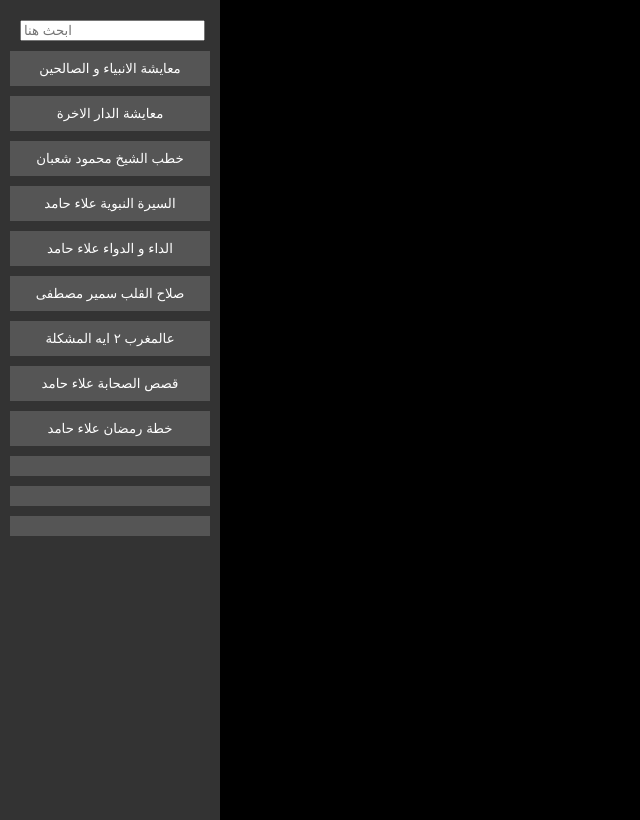
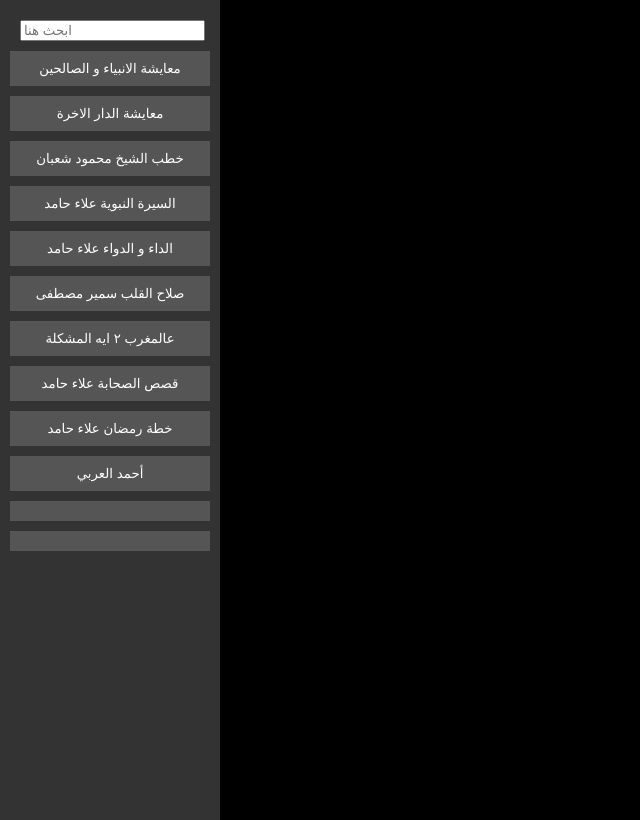
Before and after one commit to m-algamal/m-algamal.github.io, a plain HTML site: page index.html in a window 1280 px wide. Shown: the whole page, without its empty margins (0-640 px from the left). Drawn offline with Linux system fonts and the light colour scheme.

Commit message:
Update index.html

```diff
--- a/index.html
+++ b/index.html
@@ -20,7 +20,7 @@
         <button onclick=window.location.href='./?id=PLlXQj2VGUTmfOrpzgytlcIlu38pQWh4UJ';>عالمغرب ٢ ايه المشكلة</button>
         <button onclick=window.location.href='./?id=PL1i_D1Vw3d5ON4r03awUn6gPbgpCgb9xl';>قصص الصحابة علاء حامد</button>
         <button onclick=window.location.href='./?id=PL1i_D1Vw3d5NuRQJy-bk_ptE227GOQnNo';>خطة رمضان علاء حامد</button>
-        <button onclick=window.location.href='./?id=';></button>
+        <button onclick=window.location.href='./?id=PLSFJcWy6euuDj6XSqBM-MmKhCyrXK_ywv';>أحمد العربي</button>
         <button onclick=window.location.href='./?id=';></button>
         <button onclick=window.location.href='./?id=';></button>
     </div>
```
